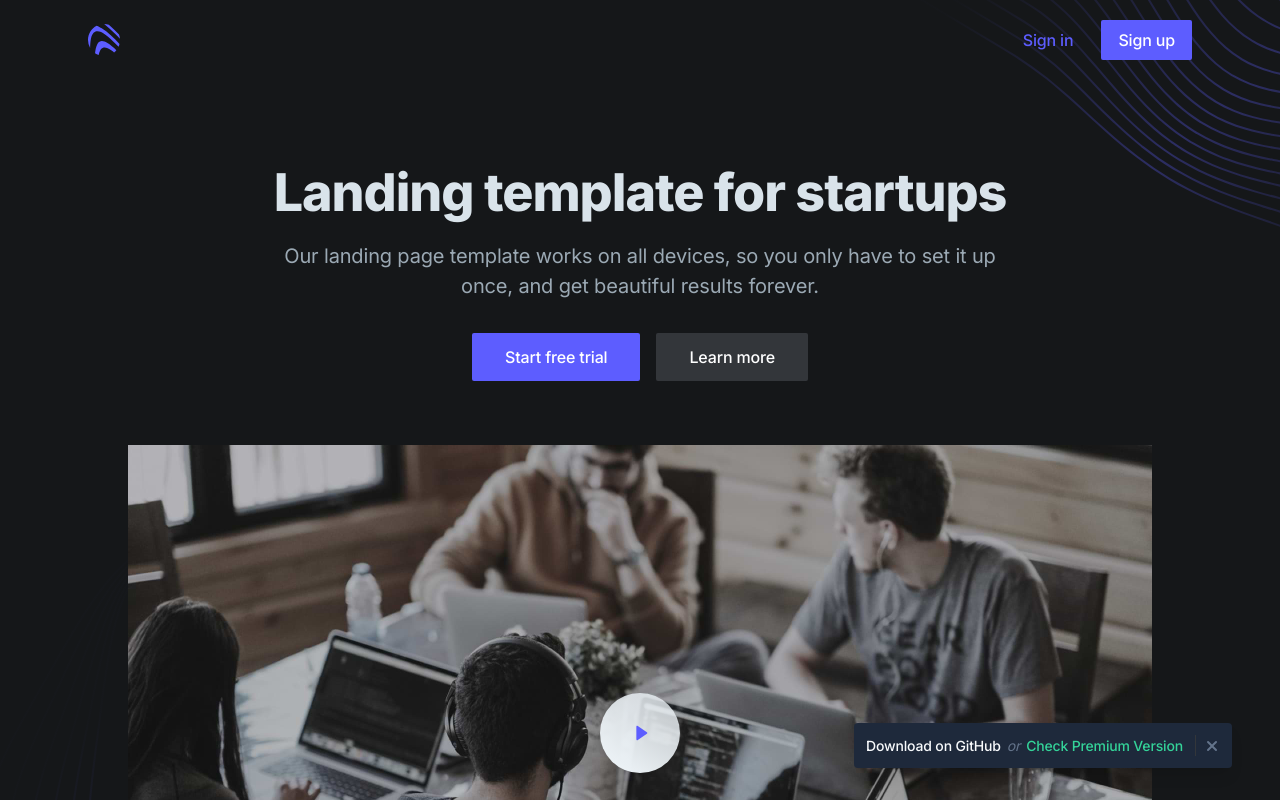
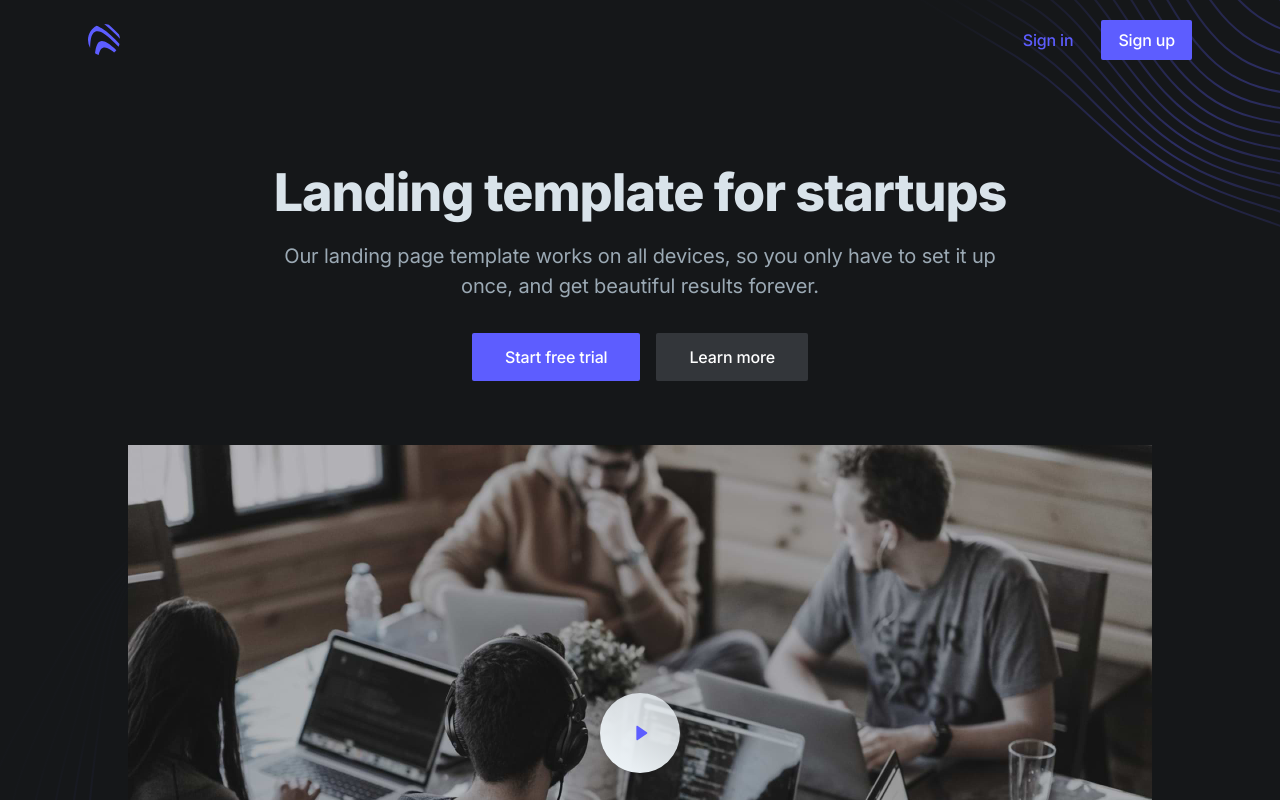
Before and after one commit to CesarEtam/CesarEtam.github.io, a Next.js app: page / in a window 1280 px wide. Shown: the top 800 px of the page. Built offline with nearby package versions, Linux system fonts and the light colour scheme.

Commit message:
Remoção do Banner

```diff
--- a/app/layout.tsx
+++ b/app/layout.tsx
@@ -3,7 +3,6 @@ import './css/style.css'
 import { Inter, Architects_Daughter } from 'next/font/google'
 
 import Header from '@/components/ui/header'
-import Banner from '@/components/banner'
 
 const inter = Inter({
   subsets: ['latin'],
@@ -29,12 +28,11 @@ export default function RootLayout({
   children: React.ReactNode
 }) {
   return (
-    <html lang="en">
+    <html lang="pt-BR">
       <body className={`${inter.variable} ${architects_daughter.variable} font-inter antialiased bg-gray-900 text-gray-200 tracking-tight`}>
         <div className="flex flex-col min-h-screen overflow-hidden">
           <Header />
           {children}
-          <Banner />
         </div>
       </body>
     </html>
--- a/components/banner.tsx
+++ /dev/null
@@ -1,38 +0,0 @@
-'use client'
-
-import { useState } from 'react'
-
-export default function Banner() {
-  const [bannerOpen, setBannerOpen] = useState<boolean>(true)
-
-  return (
-    <>
-      {bannerOpen && (
-        <div className="fixed bottom-0 right-0 w-full md:bottom-8 md:right-12 md:w-auto z-50">
-          <div className="bg-slate-800 text-slate-50 text-sm p-3 md:rounded shadow-lg flex justify-between">
-            <div className="text-slate-500 inline-flex">
-              <a
-                className="font-medium hover:underline text-slate-50"
-                href="https://github.com/cruip/open-react-template"
-                target="_blank"
-                rel="noreferrer"
-              >
-                Download<span className="hidden sm:inline"> on GitHub</span>
-              </a>{' '}
-              <span className="italic px-1.5">or</span>{' '}
-              <a className="font-medium hover:underline text-emerald-400" href="https://cruip.com/open-pro/" target="_blank" rel="noreferrer">
-                Check Premium Version
-              </a>
-            </div>
-            <button className="text-slate-500 hover:text-slate-400 pl-2 ml-3 border-l border-gray-700" onClick={() => setBannerOpen(false)}>
-              <span className="sr-only">Close</span>
-              <svg className="w-4 h-4 shrink-0 fill-current" viewBox="0 0 16 16">
-                <path d="M12.72 3.293a1 1 0 00-1.415 0L8.012 6.586 4.72 3.293a1 1 0 00-1.414 1.414L6.598 8l-3.293 3.293a1 1 0 101.414 1.414l3.293-3.293 3.293 3.293a1 1 0 001.414-1.414L9.426 8l3.293-3.293a1 1 0 000-1.414z" />
-              </svg>
-            </button>
-          </div>
-        </div>
-      )}
-    </>
-  )
-}
```
